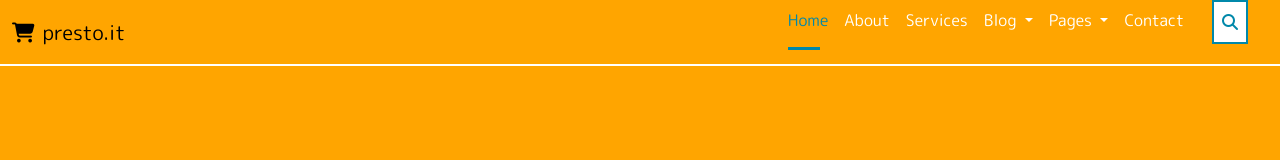
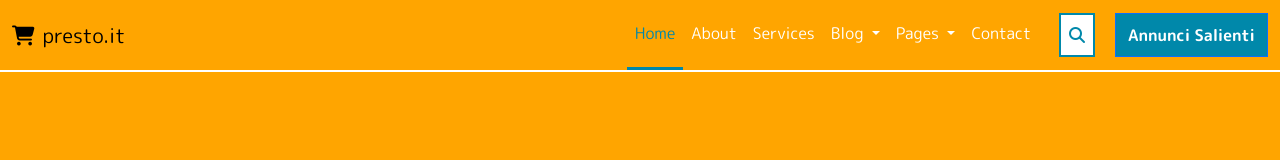
Before and after one commit to Hackademy-Part-Time-05/giuseppe-arcieri_presto.it, a plain HTML site: page index.html in a window 1280 px wide. Drawn offline with nearby package versions, Linux system fonts and the light colour scheme.

Commit message:
progesso navbar

```diff
--- a/index.html
+++ b/index.html
@@ -14,7 +14,7 @@
     <title>Document</title>
 </head>
 <body style="background-color:orange">
-    <nav class="navbar navbar-expand-lg m-0 p-0 mplusrounded">
+    <nav class="navbar navbar-expand-lg p-0 mplusrounded">
         <div class="container-fluid">
           <a class="navbar-brand" href="#"><i class="fa-solid fa-cart-shopping me-2"></i>presto.it</a>
           <button class="navbar-toggler" type="button" data-bs-toggle="collapse" data-bs-target="#navbarSupportedContent" aria-controls="navbarSupportedContent" aria-expanded="false" aria-label="Toggle navigation">
@@ -25,17 +25,17 @@
               <li class="nav-item">
                 <a class="nav-link active" aria-current="page" href="#">Home</a>
               </li>
-              <li class="nav-item m-0 p-0">
+              <li class="nav-item">
                 <a class="nav-link" href="#">About</a>
               </li>
-              <li class="nav-item m-0 p-0">
+              <li class="nav-item">
                 <a class="nav-link" href="#">Services</a>
               </li>
-              <li class="nav-item m-0 p-0 dropdown">
+              <li class="nav-item dropdown">
                 <a class="nav-link dropdown-toggle" href="#" role="button" data-bs-toggle="dropdown" aria-expanded="false">
                   Blog
                 </a>
-                <ul class="dropdown-menu">
+                <ul class="dropdown-menu rounded-0" >
                   <li><a class="dropdown-item" href="#">Action</a></li>
                   <li><a class="dropdown-item" href="#">Another action</a></li>
                   <li><hr class="dropdown-divider"></li>
@@ -46,7 +46,7 @@
                 <a class="nav-link dropdown-toggle" href="#" role="button" data-bs-toggle="dropdown" aria-expanded="false">
                   Pages
                 </a>
-                <ul class="dropdown-menu">
+                <ul class="dropdown-menu rounded-0">
                   <li><a class="dropdown-item" href="#">Action</a></li>
                   <li><a class="dropdown-item" href="#">Another action</a></li>
                   <li><hr class="dropdown-divider"></li>
@@ -56,14 +56,14 @@
               <li class="nav-item">
                 <a class="nav-link">Contact</a>
               </li>
-              <li class="nav-item  px-1 mx-3 py-0">
+              <li class="nav-item px-1 mx-3">
                   <div class="bg-white magnify-nav">
                       <a class="nav-link" href="#"><i class="fa-solid fa-magnifying-glass"></i></a>
                     </div>
               </li>
-              <!-- <li class="nav-item">
+              <li class="nav-item">
                 <button type="button" class="btn btn-primary btn-primary-presto">Annunci Salienti</button>
-            </li> -->
+            </li>
             </ul>
 
           </div>
--- a/style.css
+++ b/style.css
@@ -5,12 +5,11 @@
 }
 .navbar-brand {
     font-family: 'M PLUS Rounded 1c', sans-serif;
- }
-.navbar{
+}
+
+ .navbar{
     border-bottom:solid white 2px;
     color:white;
-    display:flex;
-    justify-content:space-between;
 }
 
 .nav-link {
@@ -22,44 +21,59 @@
     text-decoration: none;
     transition: color .15s ease-in-out,background-color .15s ease-in-out,border-color .15s ease-in-out;
 }
-
+.nav-item{
+    position:relative;
+    padding:2% 0%;
+}
+.nav-item:hover{
+    color:var(--primary-presto);
+}
 .navbar-nav .nav-link.active, .navbar-nav .show>.nav-link {
     color: var(--primary-presto);
 }
-
-.navbar-nav .nav-link.active::after{
+.navbar-nav .nav-link.active::before {
+    position:absolute;
+    bottom:0;
+    left:0;
     content:"";
     height:3px;
-    width:80%;
+    width:100%;
     display:inline-block;
     background-color:var(--primary-presto);
 }
-
+.navbar-nav .nav-link:hover{
+    color:var(--primary-presto);
+}
+.navbar-nav .nav-link:hover:before{
+    position:absolute;
+    bottom:0;
+    left:0;
+    content:"";
+    height:3px;
+    width:100%;
+    display:inline-block;
+    background-color:var(--primary-presto);
+}
 .mplusrounded {
     font-family:'M PLUS Rounded 1c',sans-serif;
 }
-
 .navbar-toggler{
     border:0px;
 }
-
 .btn-primary-presto{
     background-color :var(--primary-presto);
     border-radius:0px;
     font-weight:bold;
     height:100%;
 }
-
 .btn-primary-presto:hover {
     background-color :var(--primary-presto);
     color:var(--contrast-text-header);
 }
-
 .magnify-nav{
     border: 2px solid var(--primary-presto);
     color: var(--primary-presto);
 }
-
 .fa-magnifying-glass{
     color:var(--primary-presto);
 }
```
